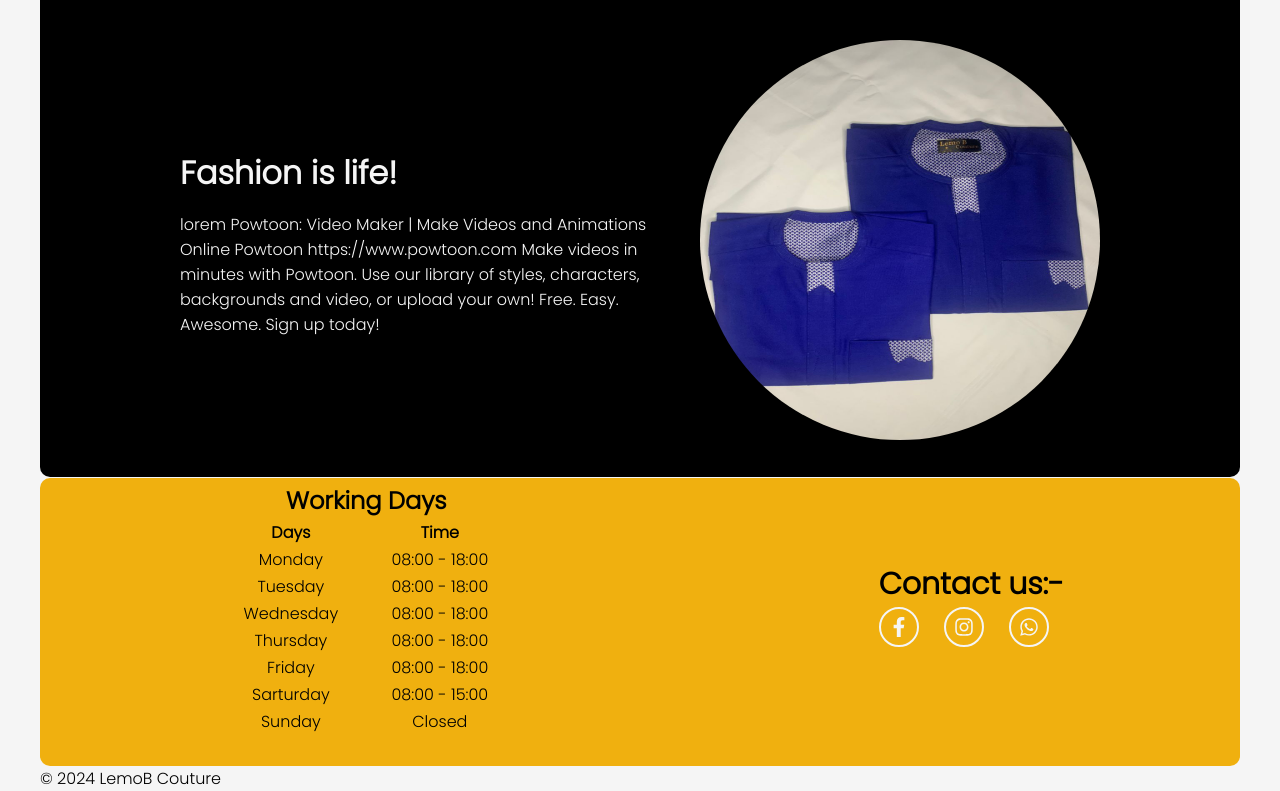
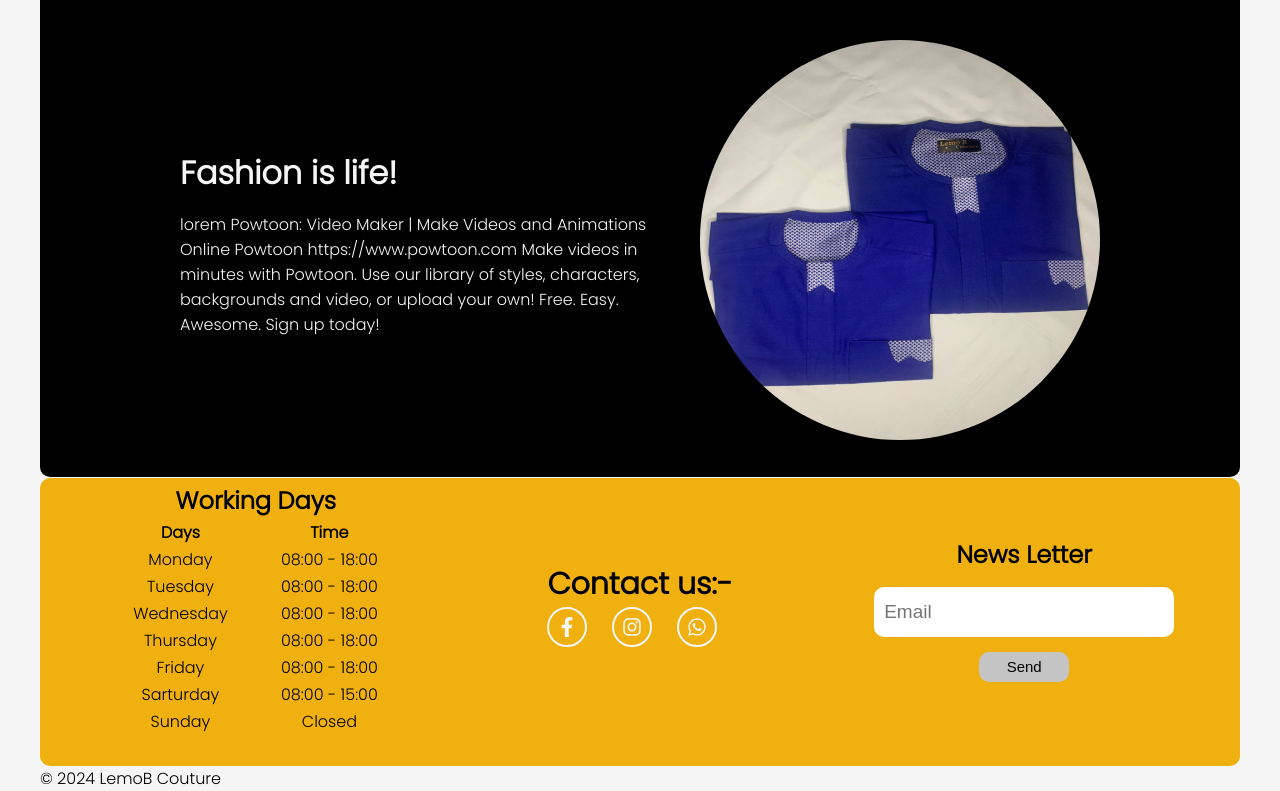
Before and after one commit to sirGentlejack/lemoB-couture-demo-landing-page, a React (Create React App) app: page / in a window 1280 px wide. Shown: the part 2067-2858 px from the top of the page. Built offline with nearby package versions, Linux system fonts and the light colour scheme.

Commit message:
added news letter to bottom

```diff
--- a/src/App.css
+++ b/src/App.css
@@ -611,6 +611,7 @@ border-radius: 10px;
   height: 400px;
   border-radius: 50%;
 }
+
 /* footer */
 .bottom {
   padding-top: 1px;
@@ -624,6 +625,46 @@ border-radius: 10px;
   padding-bottom: 30px;
   gap: 20px;
   border-radius: 10px;
+}
+
+/* bottom contact */
+.contact-us > h3 {
+  font-size: 30px;
+}
+.bottom-socials {
+  padding: 0px;
+  /* left: 200px; */
+  position: relative;
+  padding-bottom: 50px;
+}
+.bottom-form{
+  width: 300px;
+  display: flex;
+  flex-direction: column;
+  align-items: center;
+  gap: 15px;
+}
+.bottom-form > input{
+  height: 50px;
+  width: 100%;
+  padding: 5px 10px;
+  border: none;
+  border-radius: 10px;
+  color: black;
+  font-size: 19px;
+}
+.bottom-form >button{
+  height: 30px;
+  width: 30%;
+  background: #c4c4c4;
+  border: none;
+  transition: 2s;
+  border-radius: 10px;
+  font-size: 15px;
+  cursor: pointer;
+}
+.bottom-form >button:hover{
+  border: 1px dashed black;
 }
 
 /* contact */
@@ -668,16 +709,7 @@ border-radius: 10px;
   background: whitesmoke;
   color: black;
 }
-/* bottom contact */
-.contact-us > h3 {
-  font-size: 30px;
-}
-.bottom-socials {
-  padding: 0px;
-  /* left: 200px; */
-  position: relative;
-  padding-bottom: 50px;
-}
+
 
 /* About us page */
 .about-us-page {
--- a/src/Components/Bottom.js
+++ b/src/Components/Bottom.js
@@ -66,6 +66,14 @@ export default function Bottom() {
             </div>
           </div>
         </div>
+
+        <div>
+          <form className="bottom-form">
+            <h2>News Letter </h2>
+            <input type="Email" placeholder="Email" />
+            <button>Send</button>
+          </form>
+        </div>
       </div>
       <p>© 2024 LemoB Couture</p>
     </div>
```
